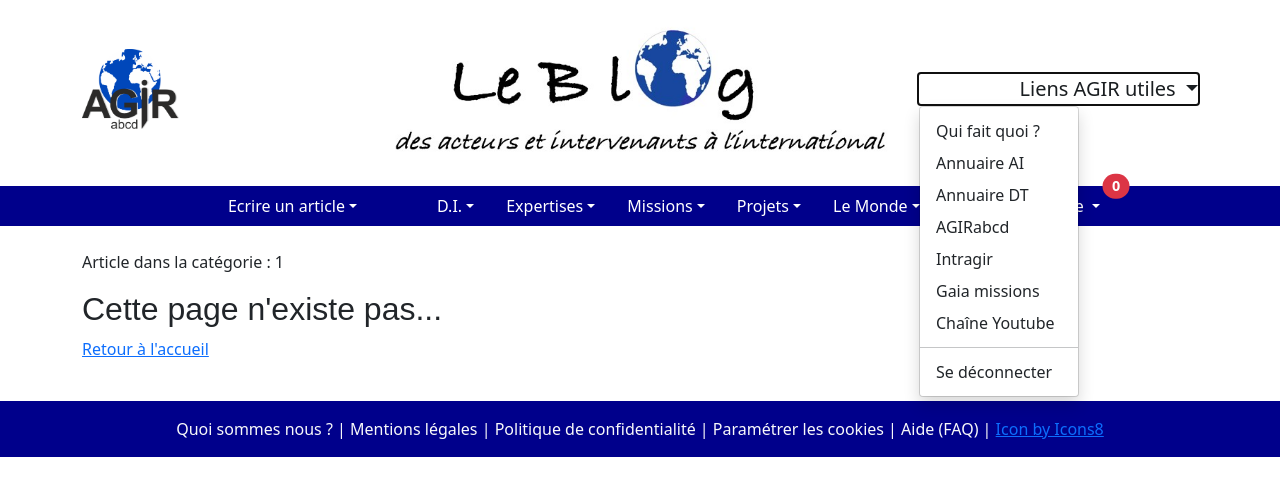
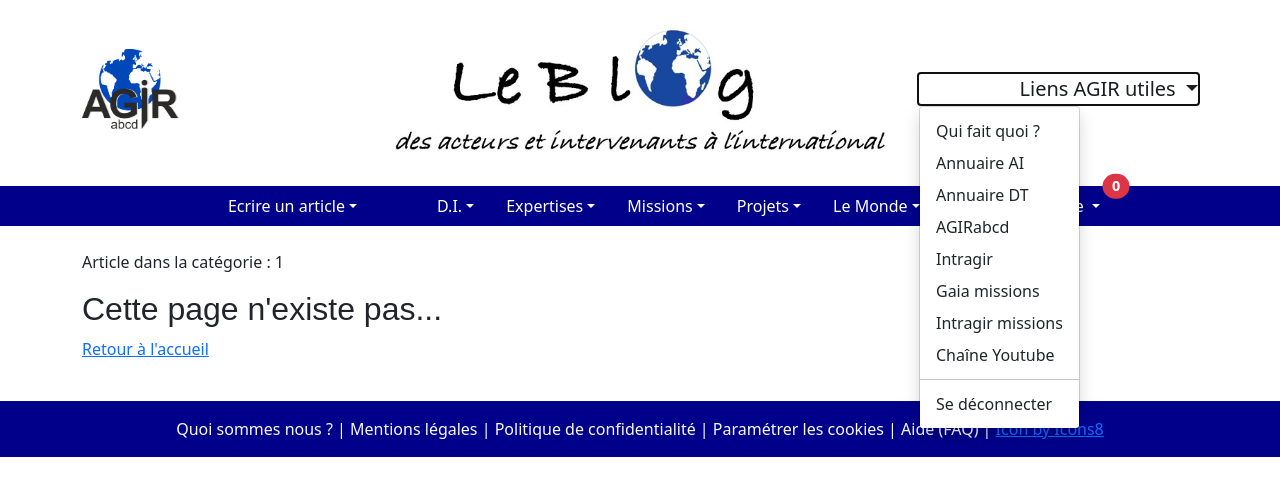
Before and after one commit to yunko006/Agir_Blog, a Django app: page /category/1 in a window 1280 px wide, after a click on "Liens AGIR utiles". Shown: the top 496 px of the page. Run offline with Django 3.2, Linux system fonts and the light colour scheme; the visitor is signed in with stand-in values (Sample User, id 1); data that the repository does not hold is empty; some libraries are stand-ins or nearby versions.

Commit message:
Update links

```diff
--- a/blog/templates/blog/links.html
+++ b/blog/templates/blog/links.html
@@ -103,10 +103,11 @@
       </span>
     </a>
     <ul class="dropdown-menu">
-      <li><a class="dropdown-item" href="{% url 'blog:index_avis' %}">En cours</a></li>
+      <li><a class="dropdown-item" href="{% url 'blog:index_avis' %}">Intervenant En cours</a></li>
+      <li><a class="dropdown-item" href="{% url 'blog:index_porteur' %}">Porteur En cours</a></li>
       <li><a class="dropdown-item" href="{% url 'blog:index_avis_archiver' %}">Archives</a></li>
+      {% if request.user.is_superuser %}
       <li><hr class="dropdown-divider"></li>
-      {% if request.user.is_superuser %}
         <li><a class="dropdown-item" href="{% url 'blog:new_avis'%}">Ecrire un avis de recherche</a></li>
       {% endif %}
     </ul>
--- a/blog/templates/blog/navbar.html
+++ b/blog/templates/blog/navbar.html
@@ -28,6 +28,7 @@
             <li><a class="dropdown-item" href="http://www.agirabcd.eu">AGIRabcd</a></li>
             <li><a class="dropdown-item" href="https://www.agirabcd.fr/intragir31/index.php/fr/liendumenuconnexionamoi">Intragir</a></li>
             <li><a class="dropdown-item" href="https://gaia.agirabcd.fr/">Gaia missions</a></li>
+            <li><a class="dropdown-item" href="https://gaia.agirabcd.fr/application/AGIRabcd/GestionMe.php?cas=0">Intragir missions</a></li>
             <li><a class="dropdown-item" href="https://www.youtube.com/channel/UCI3fcCXznu1c3IEKL4VuK4g">Chaîne Youtube</a></li>
             <li><hr class="dropdown-divider"></li>
             {% if user.is_authenticated %}
```
